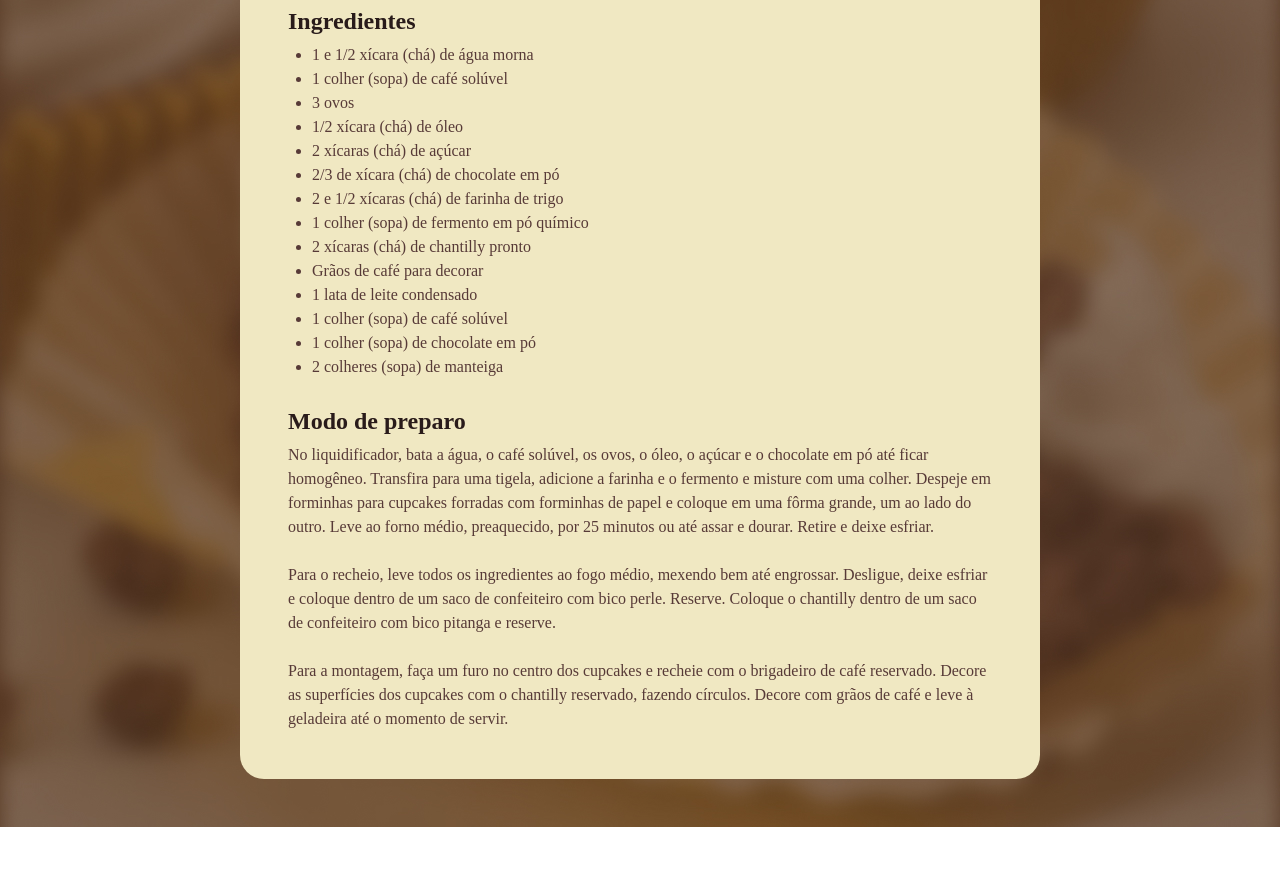
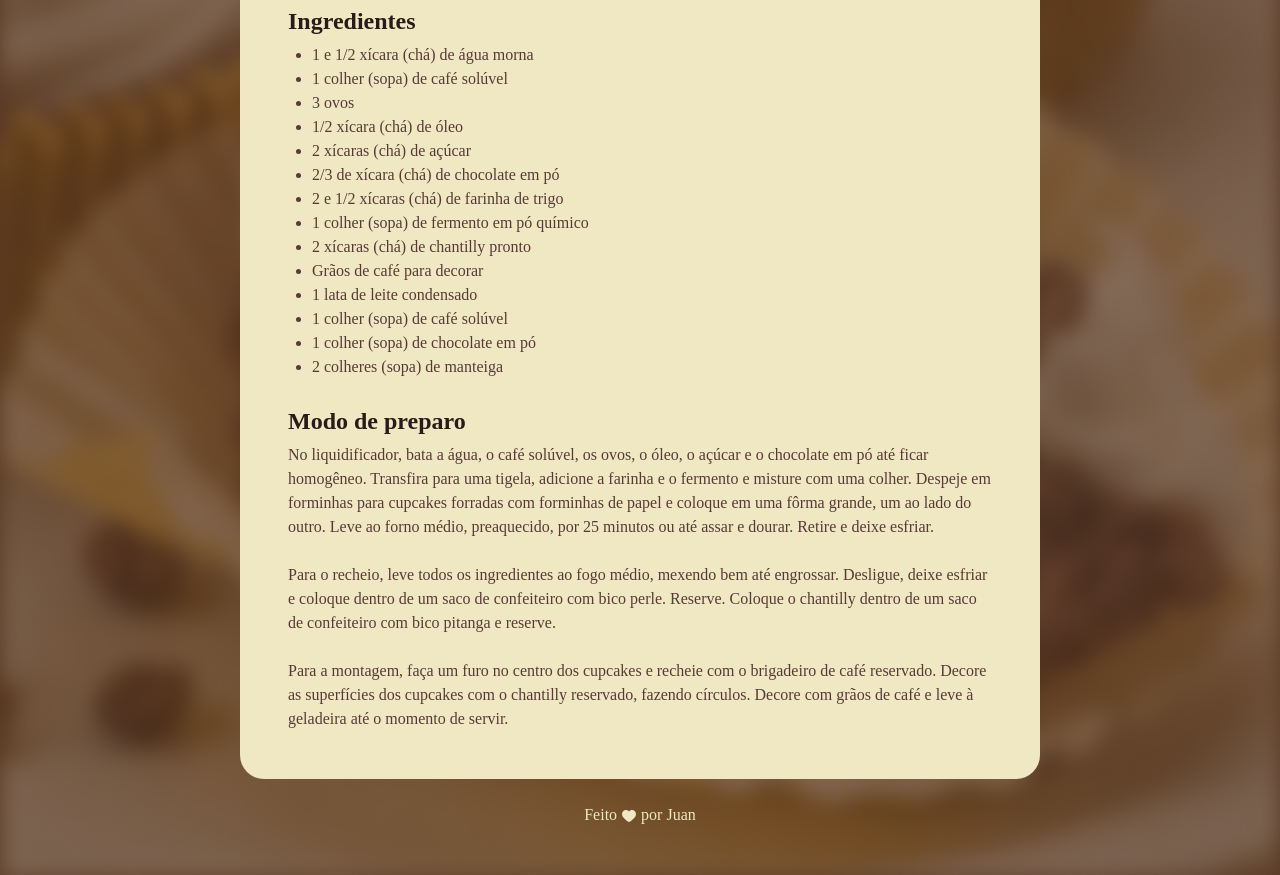
Before and after one commit to juanrodrip/Projeto-Receita-Full-Stack, a plain HTML site: page index.html in a window 1280 px wide. Shown: the part 708-1583 px from the top of the page. Before the commit the page ends 1535 px from the top, so only its background shows below. Drawn offline with Linux system fonts and the light colour scheme; a web font is replaced by a local one.

Commit message:
Adicionando footer

```diff
--- a/index.html
+++ b/index.html
@@ -62,6 +62,11 @@
         </main>
     </div>
 
+    <footer>
+        Feito
+        <img src="/assets/heart.svg" alt="Coração">
+        por Juan
+    </footer>
 </body>
 
 </html>
--- a/style.css
+++ b/style.css
@@ -20,7 +20,7 @@ body {
     padding: 24px;
     background-color: #F0E8C2;
     border-radius: 24px;
-    margin: 48px auto;
+    margin: 48px auto 24px;
 }
 
 img {
@@ -57,3 +57,13 @@ h1, h2 {
 ul {
     padding-left: 24px;
 }
+
+footer {
+    color: #F0E8C2;
+    text-align: center;
+    padding-bottom: 48px;
+}
+
+footer img {
+    vertical-align: middle;
+}
```
Also changed, not shown: assets/heart.svg (added).
